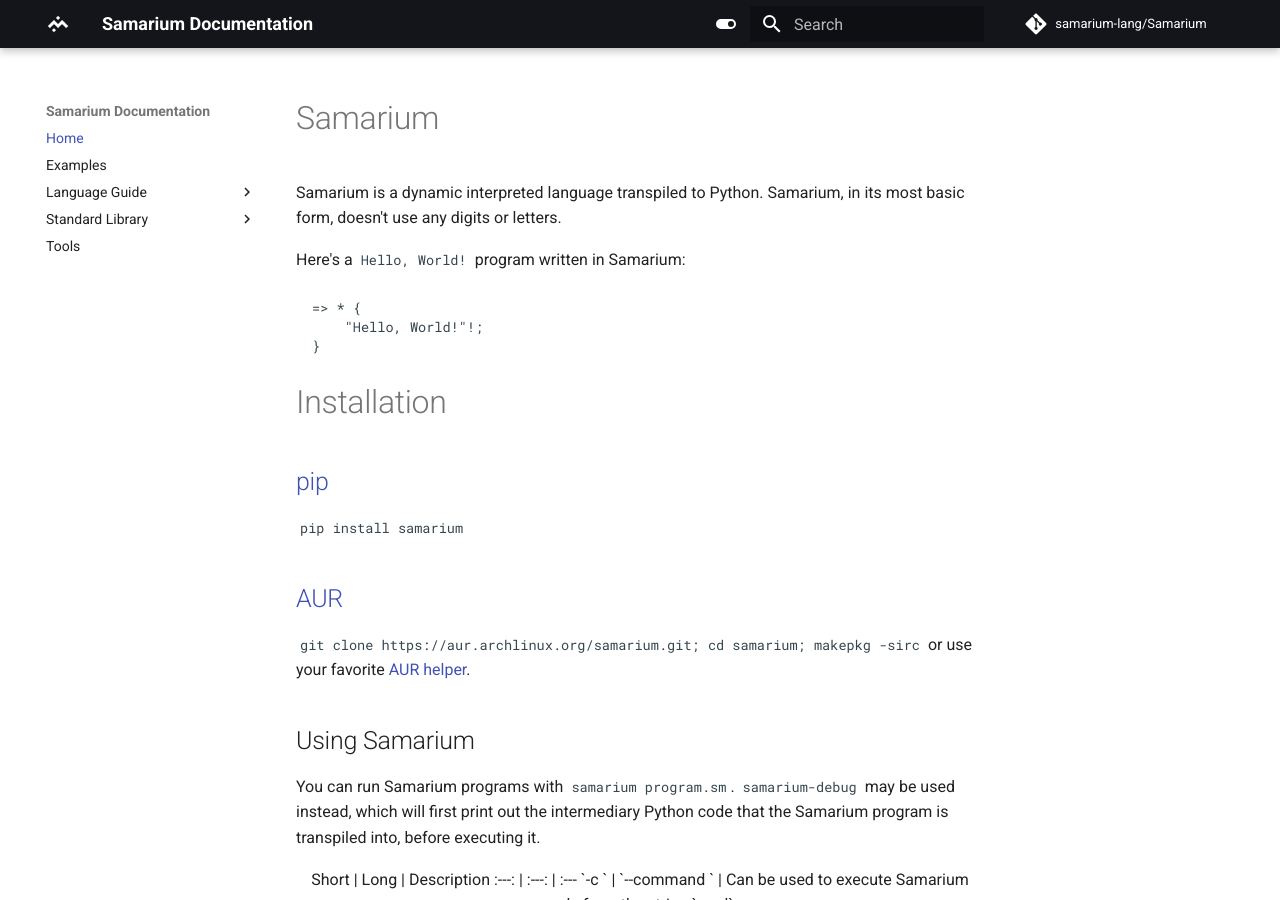
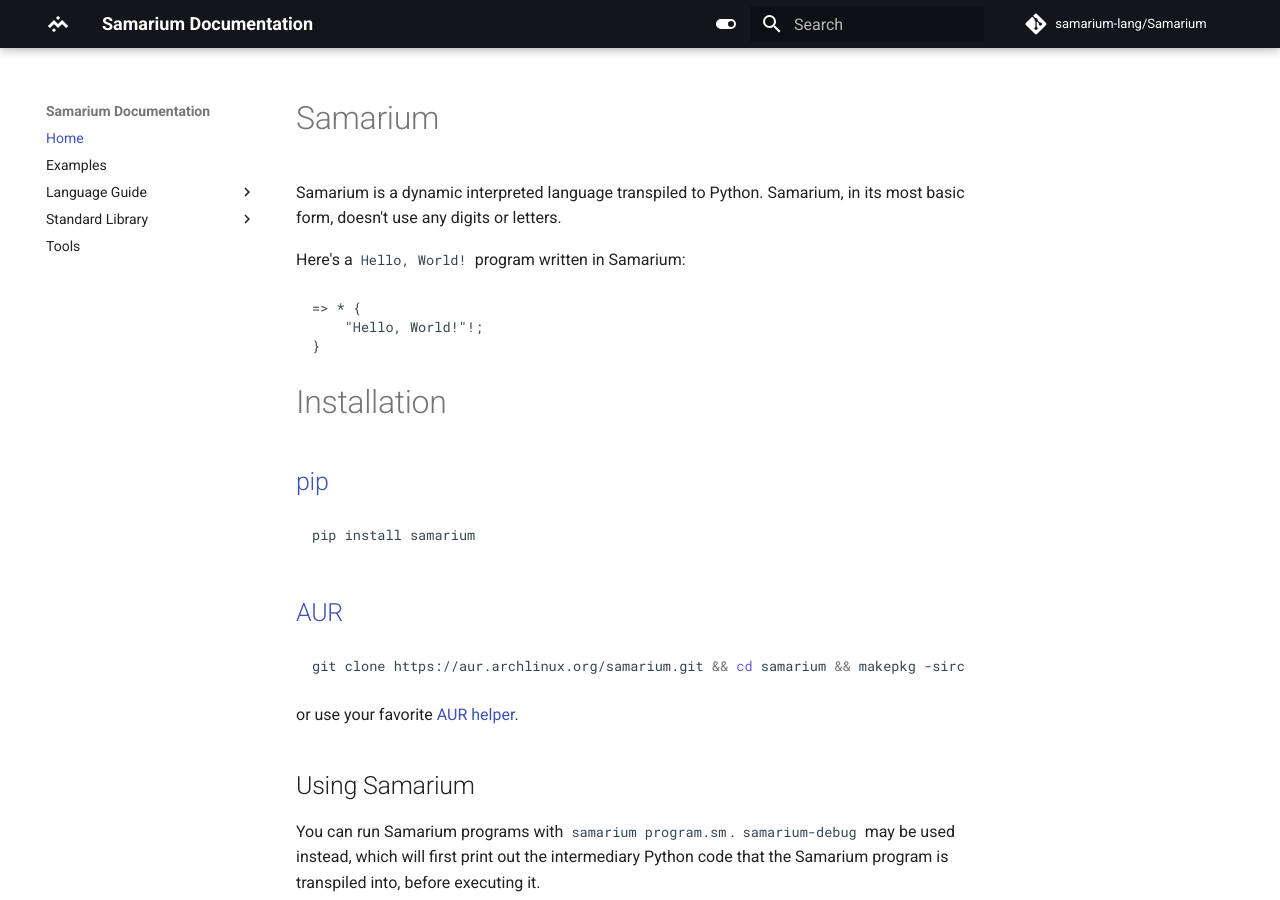
Before and after one commit to samarium-lang/Samarium, an MkDocs documentation site: the page built from docs/index.md, in a window 1280 px wide and 900 px high. Built offline with MkDocs 1.6.1 and Material for MkDocs 9.7.7, drawn with Linux system fonts in a browser that asks for light colours; comment, search, counter and statistics services are not loaded.

````diff
--- a/docs/index.md
+++ b/docs/index.md
@@ -17,12 +17,17 @@ Here's a `Hello, World!` program written in Samarium:
 
 ## [pip](https://pypi.org/project/pip/)
 
-`pip install samarium`
+```sh
+pip install samarium
+```
 
 
 ## [AUR](https://aur.archlinux.org/)
 
-`git clone https://aur.archlinux.org/samarium.git; cd samarium; makepkg -sirc` or use your favorite [AUR helper](https://wiki.archlinux.org/title/AUR_helpers).
+```sh
+git clone https://aur.archlinux.org/samarium.git && cd samarium && makepkg -sirc
+```
+or use your favorite [AUR helper](https://wiki.archlinux.org/title/AUR_helpers).
 
 
 ## Using Samarium
````
